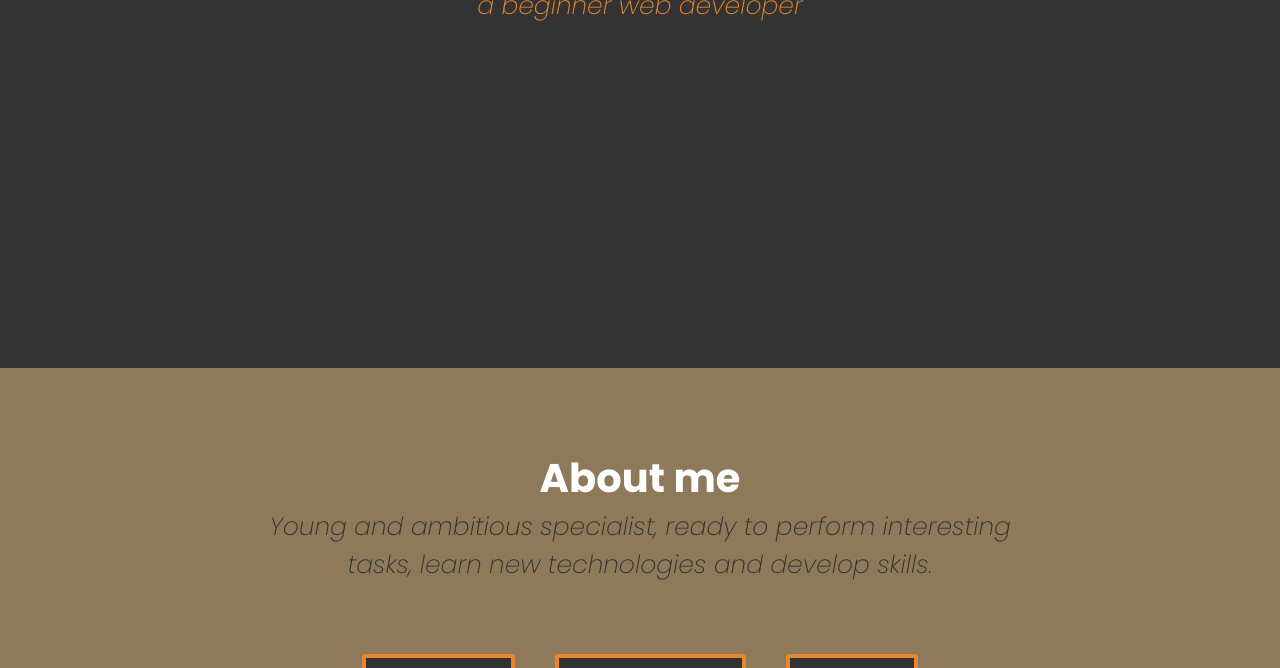
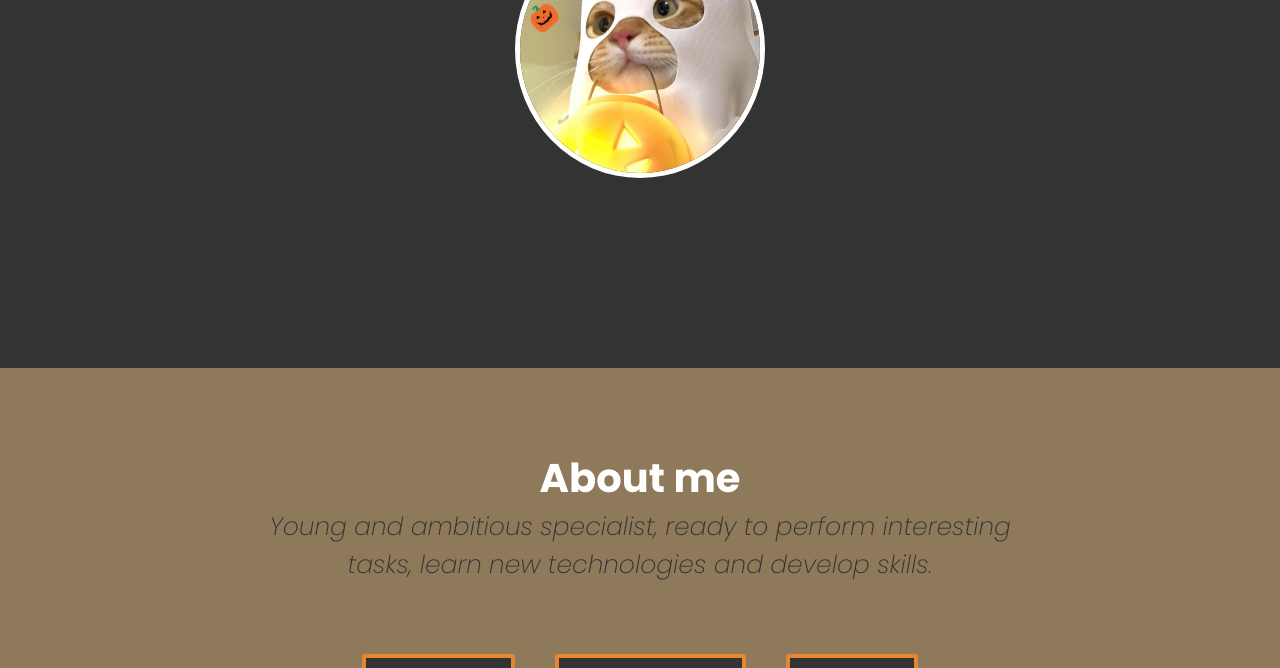
Before and after one commit to Nekoguard/rsschool-cv, a plain HTML site: page index.html in a window 1280 px wide. Shown: the part 432-1100 px from the top of the page. Drawn offline with Linux system fonts and the light colour scheme; files whose address does not match are found by name.

Commit message:
feat: add photo

```diff
--- a/css/style.css
+++ b/css/style.css
@@ -16,6 +16,10 @@
 
 body {
     font-family: 'Poppins', sans-serif;
+}
+
+.wrapper {
+    margin: 0 auto;
 }
 
 /* Header */
@@ -65,6 +69,20 @@ body {
     align-items: center;
     justify-content: center;
     background-color: var(--main-grey);
+}
+
+.avatar {
+    width: 250px;
+    margin: 50px 0 0;
+
+    border: 5px solid var(--main-white);
+    border-radius: 50%;
+    overflow: hidden;
+}
+
+.avatar__img {
+    width: 100%;
+    height: 100%;
 }
 
 .title {
--- a/index.html
+++ b/index.html
@@ -11,6 +11,7 @@
     <link rel="stylesheet" href="css/style.css">
 </head>
 <body>
+    <div class="wrapper">
         <header class="header">
             <nav class="nav">
                 <ul class="nav__menu">
@@ -35,12 +36,16 @@
 
         <main class="main">
             <section id="welcome" class="welcome">
+
                 <h1 class="title">
                     Hey, I am Alexandra Liutsko!
                 </h1>
                 <p class="text">
                     a beginner web developer
                 </p>
+                <div class="avatar">
+                    <img src="img/avatar.jpg" alt="avatar" class="avatar__img">
+                </div>
             </section>
 
             <section id="about" class="about">
@@ -185,5 +190,6 @@
                 </a>
             </div>
         </footer>
+    </div>
 </body>
 </html>
```
Also changed, not shown: img/avatar.jpg (added). Lines whose indentation alone changed are shown as unchanged.
